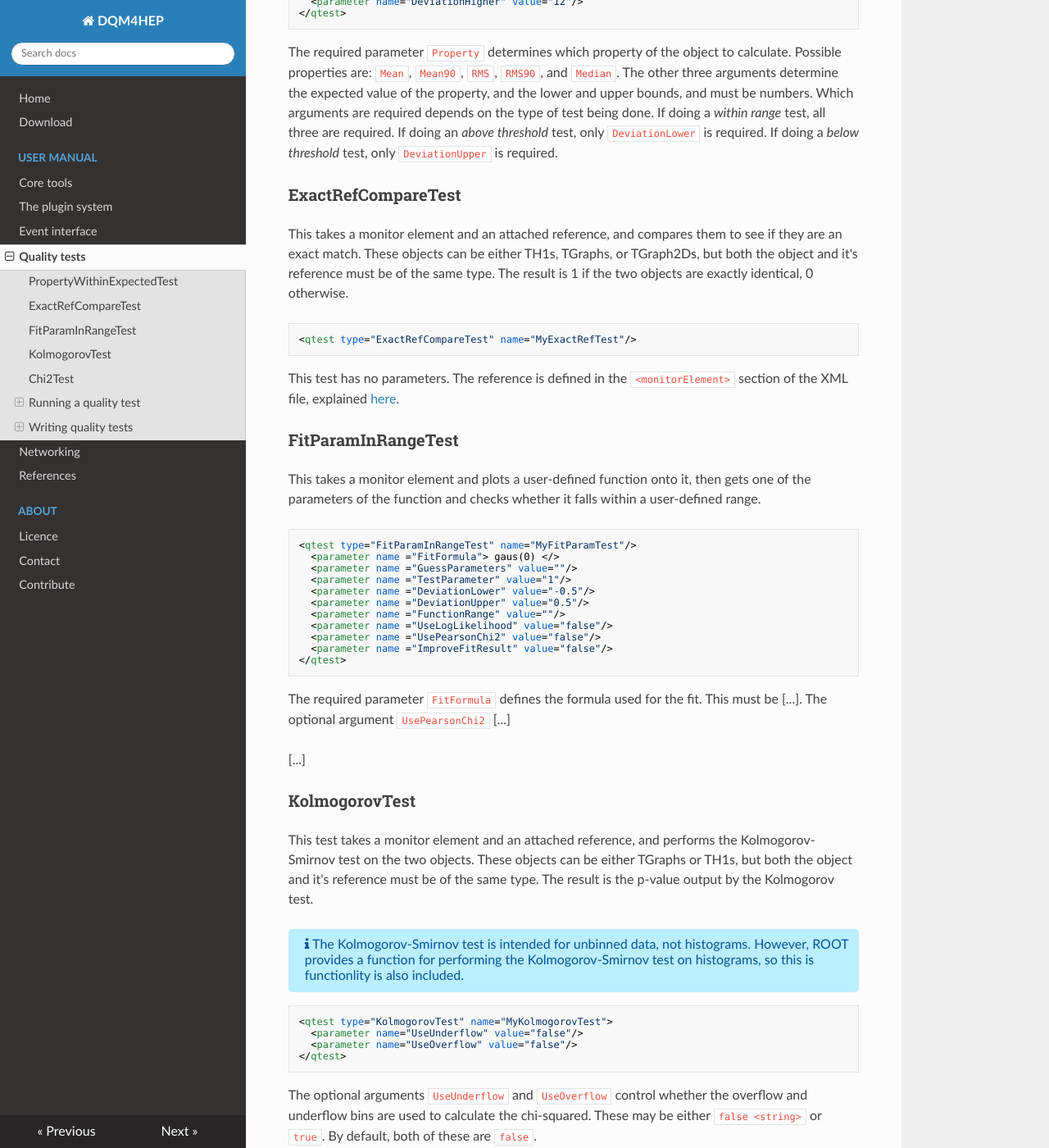
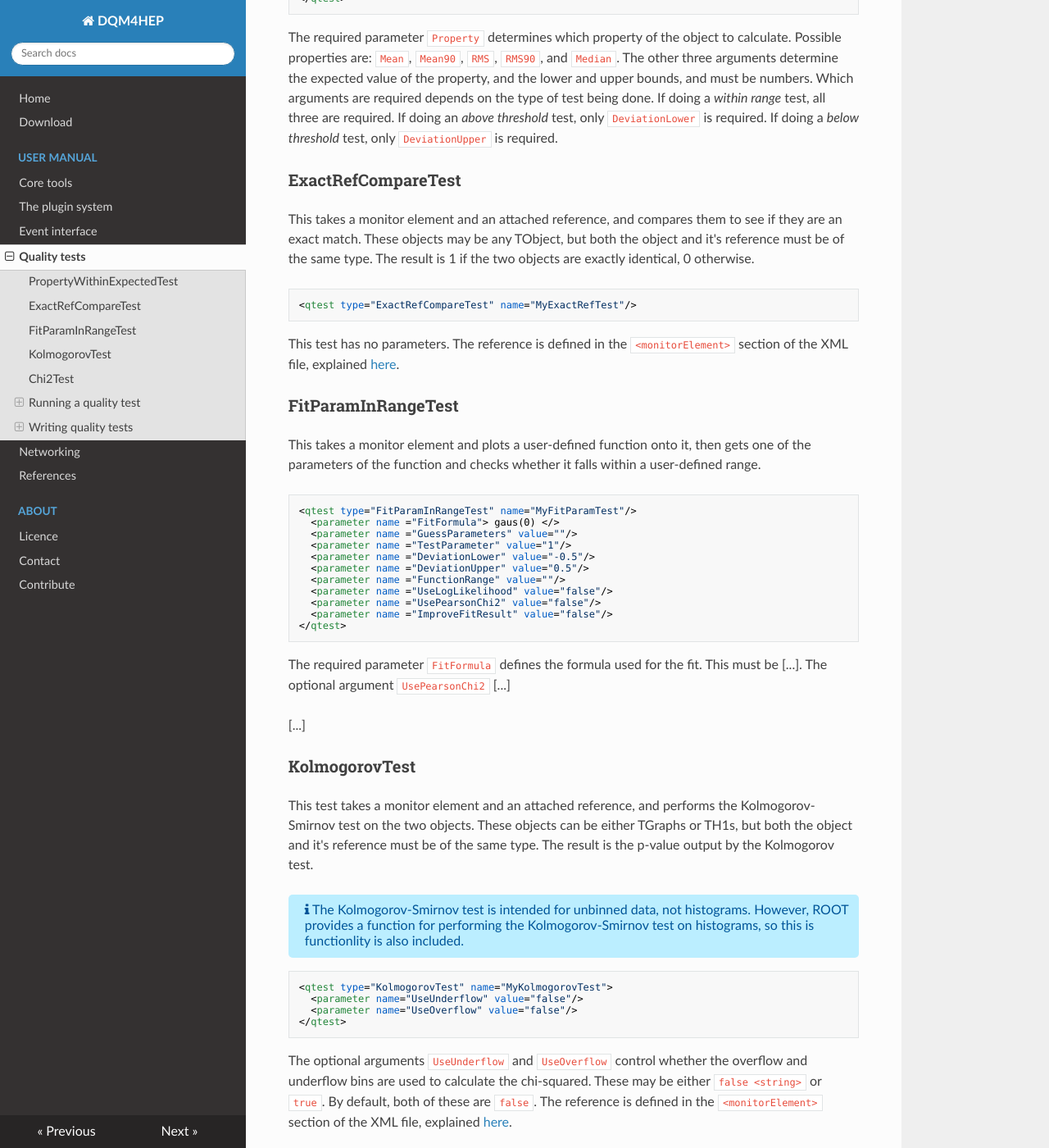
Before and after one commit to tcoates3/dqm4hep-doc, an MkDocs documentation site: the page built from docs/user-manual/quality-test.md, in a window 1280 px wide and 1400 px high, scrolled down 1359 px. Shown: the whole window at 82% size. Built offline with MkDocs 1.6.1, drawn with Linux system fonts in a browser that asks for light colours; nearby versions of some CDN libraries; old or Windows-style settings are respelled for this version of MkDocs; some of the changed text lies outside the part shown.

Commit message:
Amended the description of ExactRefComparison to say it takes any TObject; and added sentences pointing to the section on defining a qtest's reference to all tests that require references.

````diff
--- a/docs/user-manual/quality-test.md
+++ b/docs/user-manual/quality-test.md
@@ -8,7 +8,7 @@ DQM4HEP comes with several quality tests ready to use, detailed below. Users may
 | Quality test | ROOT Objects | Required parameters | Optional parameters |
 |---|---|---|---|
 | [PropertyWithinExpectedTest](#propertywithinexpectedtest) | TH1,<br>TGraph | Property,<br>Method,<br>&ensp;plus others (see below) | |
-| [ExactRefCompareTest](#exactrefcomparetest)  | TH1,<br>TGraph,<br>TGraph2D | None | CompareUnderflow,<br>CompareOverflow |
+| [ExactRefCompareTest](#exactrefcomparetest)  | Any TObject | None | CompareUnderflow,<br>CompareOverflow |
 | [FitParamInRangeTest](#fitparaminrangetest) | TH1,<br>TGraph,<br>TGraph2D | FitFormula, TestParameter, DeviationLower, DeviationUpper | GuessParameters,<br>FunctionRange, UseLogLikelihood, UsePearsonChi2, ImproveFitResult |
 | [KolmogorovTest](#kolmogorovtest) | TH1,<br>TGraph | None | UseUnderflow,<br>UseOverflow |
 | [Chi2Test](#chi2test) | TH1 | None | ComparisonType, UseUnderflow,<br>UseOverflow |
@@ -42,7 +42,7 @@ The result depends on the comparison type. For a range, the result is a p-value
 The required parameter `Property` determines which property of the object to calculate. Possible properties are: `Mean`, `Mean90`, `RMS`, `RMS90`, and `Median`. The other three arguments determine the expected value of the property, and the lower and upper bounds, and must be numbers. Which arguments are required depends on the type of test being done. If doing a *within range* test, all three are required. If doing an *above threshold* test, only `DeviationLower` is required. If doing a *below threshold* test, only `DeviationUpper` is required.
 
 ### ExactRefCompareTest
-This takes a monitor element and an attached reference, and compares them to see if they are an exact match. These objects can be either TH1s, TGraphs, or TGraph2Ds, but both the object and it's reference must be of the same type. The result is 1 if the two objects are exactly identical, 0 otherwise.
+This takes a monitor element and an attached reference, and compares them to see if they are an exact match. These objects may be any TObject, but both the object and it's reference must be of the same type. The result is 1 if the two objects are exactly identical, 0 otherwise.
 
 ```xml
 <qtest type="ExactRefCompareTest" name="MyExactRefTest"/>
@@ -86,7 +86,7 @@ This test takes a monitor element and an attached reference, and performs the Ko
 </qtest>
 ```
 
-The optional arguments `UseUnderflow` and  `UseOverflow` control whether the overflow and underflow bins are used to calculate the chi-squared. These may be either `false <string>` or `true`. By default, both of these are `false`.
+The optional arguments `UseUnderflow` and  `UseOverflow` control whether the overflow and underflow bins are used to calculate the chi-squared. These may be either `false <string>` or `true`. By default, both of these are `false`. The reference is defined in the `<monitorElement>` section of the XML file, explained [here](#steering-files).
 
 ### Chi2Test
 This test takes a monitor element and an attached reference, and performs the Pearson chi-squared test on the two objects. Both objects must be TH1s. The result is the p-value output by the chi-squared test. This is analogous to the Kolmorogov-Smirnov test (above), but is designed for binned data in histograms.
@@ -101,7 +101,7 @@ Here is an example definition of a Chi2Test in XML:
 </qtest>
 ```
 
-The optional argument `ComparisonType` determines the comparison type, based on whether the histograms are weighted or unweighted (see [the ROOT documentation](https://root.cern.ch/doc/master/classTH1.html#a6c281eebc0c0a848e7a0d620425090a5) for more information). This may be either `UU`, `UW`, `WW`, or `NORM`. By default, this is `UU`. The optional arguments `UseUnderflow` and  `UseOverflow` control whether the overflow and underflow bins are used to calculate the chi-squared. These may be either `false <string>` or `true`. By default, both of these are `false`.
+The optional argument `ComparisonType` determines the comparison type, based on whether the histograms are weighted or unweighted (see [the ROOT documentation](https://root.cern.ch/doc/master/classTH1.html#a6c281eebc0c0a848e7a0d620425090a5) for more information). This may be either `UU`, `UW`, `WW`, or `NORM`. By default, this is `UU`. The optional arguments `UseUnderflow` and  `UseOverflow` control whether the overflow and underflow bins are used to calculate the chi-squared. These may be either `false <string>` or `true`. By default, both of these are `false`. The reference is defined in the `<monitorElement>` section of the XML file, explained [here](#steering-files).
 
 ## Running a quality test
 Quality tests can be run using the `dqm4hep-run-qtests` executable, found in `dqm4hep-core/bin/`. This executable handles the running of the actual binaries for each qtest, as well as obtaining monitor elements from the ROOT file and the setting of parameters. This executable has one required arguments and several optional ones, detailed below.
````
